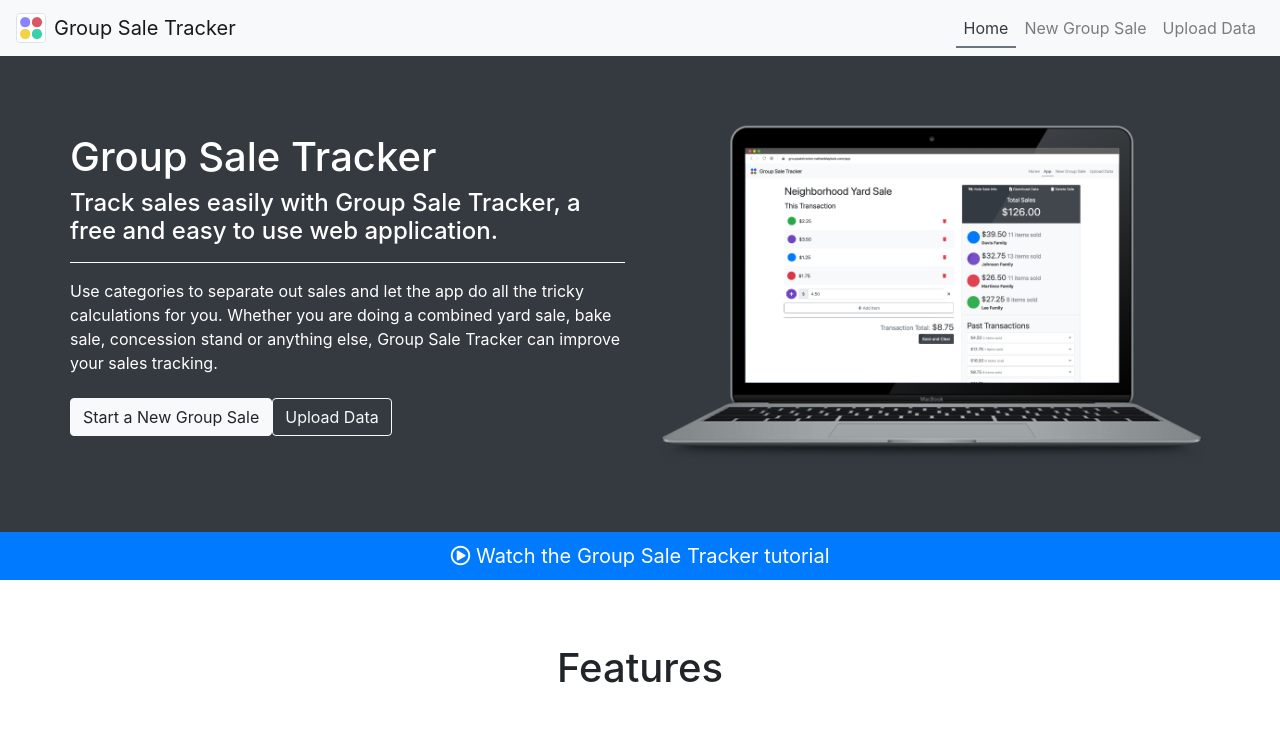
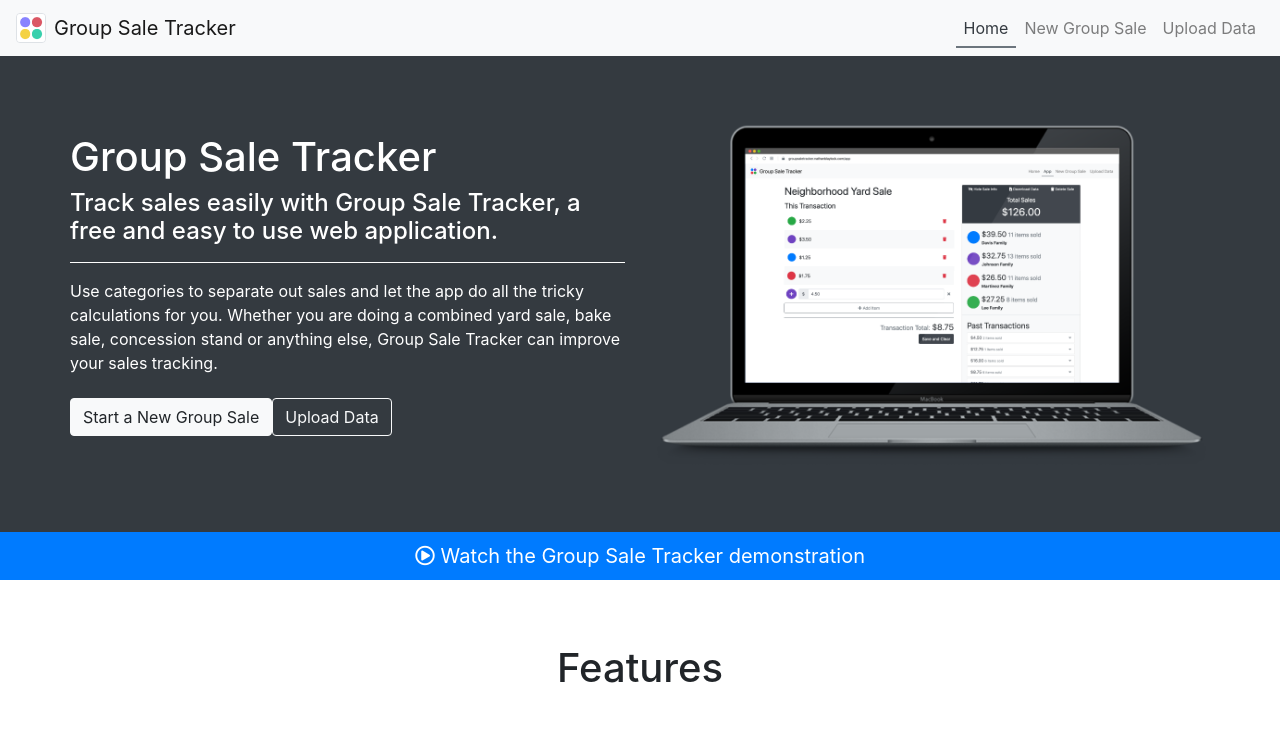
Before and after one commit to ngblaylock/yard-sale-tracker, a Nuxt app: page / in a window 1280 px wide. Shown: the top 751 px of the page. Built offline with nearby package versions, Linux system fonts and the light colour scheme.

Commit message:
Change video link name to Demo instead of Tutorial

```diff
--- a/pages/index.vue
+++ b/pages/index.vue
@@ -42,7 +42,7 @@
         </div>
       </div>
     </div>
-    <a href="https://youtu.be/8ZreBYWXQVw" target="_blank" class="btn btn-primary btn-block btn-lg rounded-0 mb-5"><i class="far fa-play-circle"></i> Watch the Group Sale Tracker tutorial</a>
+    <a href="https://youtu.be/8ZreBYWXQVw" target="_blank" class="btn btn-primary btn-block btn-lg rounded-0 mb-5"><i class="far fa-play-circle"></i> Watch the Group Sale Tracker demonstration</a>
     <div class="container">
       <div class="row pt-3">
         <div class="col-sm-12">
```
Also changed, not shown: 5 other files (tests, documents, lock files or other folders).
